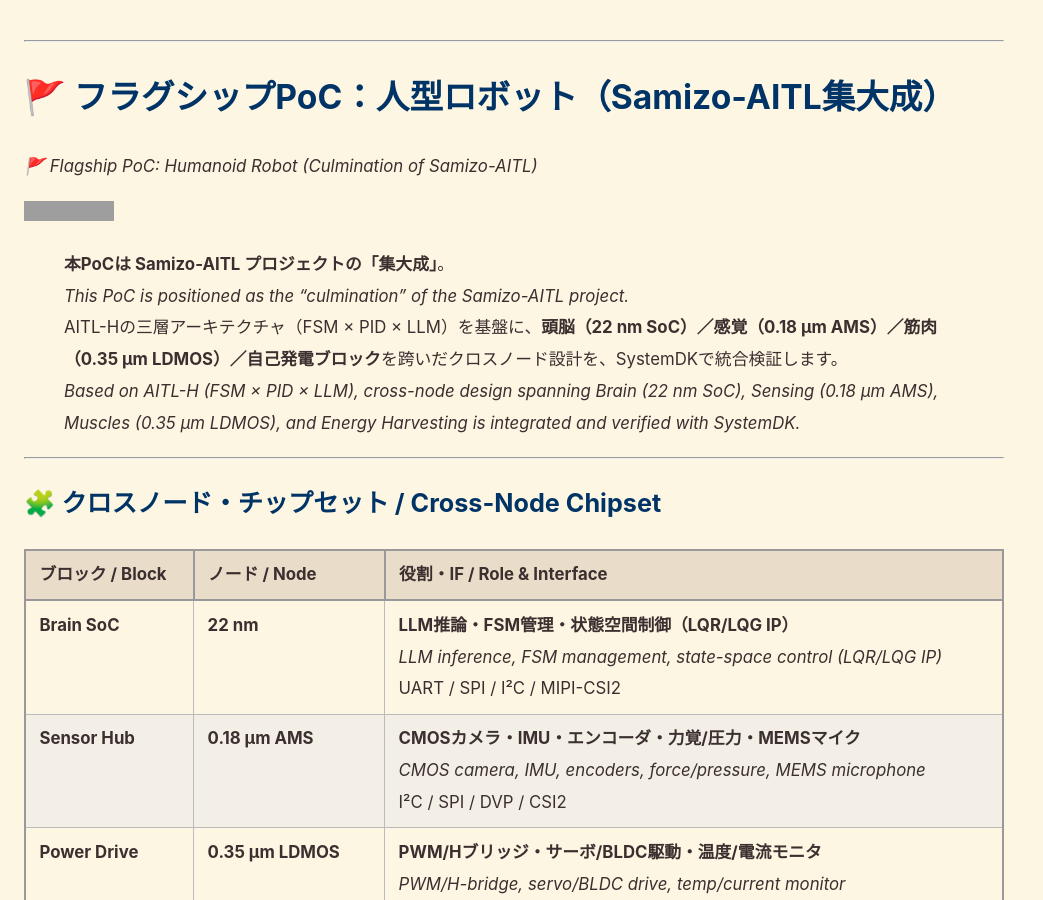
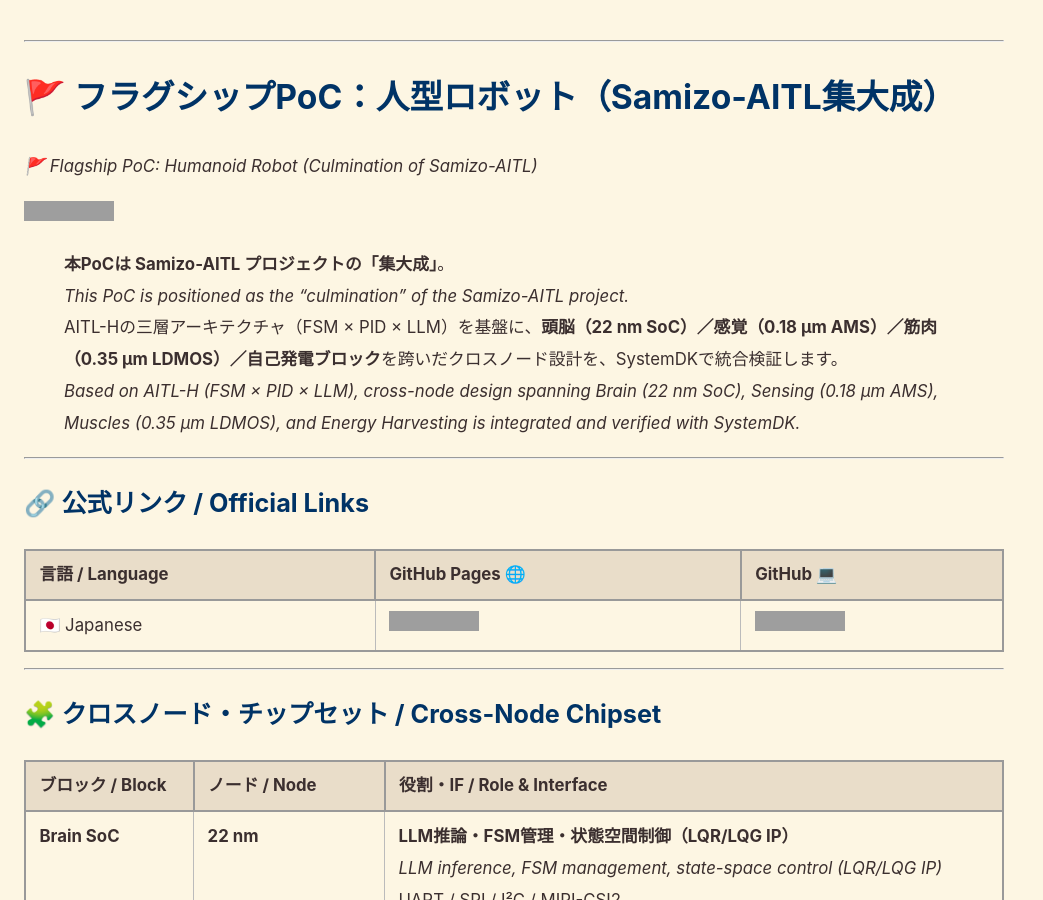
Before and after one commit to Samizo-AITL/AITL-H, a Jekyll site: the page built from PoC/humanoid/index.md, in a window 1280 px wide and 900 px high. Shown: the whole window, without its empty margins (0-1043 px from the left). Built offline with Jekyll 4.4.1, drawn with Linux system fonts in a browser that asks for light colours; grey boxes are pictures that could not be loaded.

Commit message:
Update index.md

```diff
--- a/PoC/humanoid/index.md
+++ b/PoC/humanoid/index.md
@@ -18,6 +18,14 @@
 > *This PoC is positioned as the "culmination" of the Samizo-AITL project.*<br/>
 > AITL-Hの三層アーキテクチャ（FSM × PID × LLM）を基盤に、**頭脳（22 nm SoC）／感覚（0.18 µm AMS）／筋肉（0.35 µm LDMOS）／自己発電ブロック**を跨いだクロスノード設計を、SystemDKで統合検証します。<br/>
 > *Based on AITL-H (FSM × PID × LLM), cross-node design spanning Brain (22 nm SoC), Sensing (0.18 µm AMS), Muscles (0.35 µm LDMOS), and Energy Harvesting is integrated and verified with SystemDK.*
+
+---
+
+## 🔗 公式リンク / Official Links
+
+| 言語 / Language | GitHub Pages 🌐 | GitHub 💻 |
+|-----------------|----------------|-----------|
+| 🇯🇵 Japanese | [![GitHub Pages JP](https://img.shields.io/badge/GitHub%20Pages-日本語版-brightgreen?logo=github)](https://samizo-aitl.github.io/AITL-H/) | [![GitHub Repo JP](https://img.shields.io/badge/GitHub-日本語版-blue?logo=github)](https://github.com/Samizo-AITL/AITL-H) |
 
 ---
 
```
